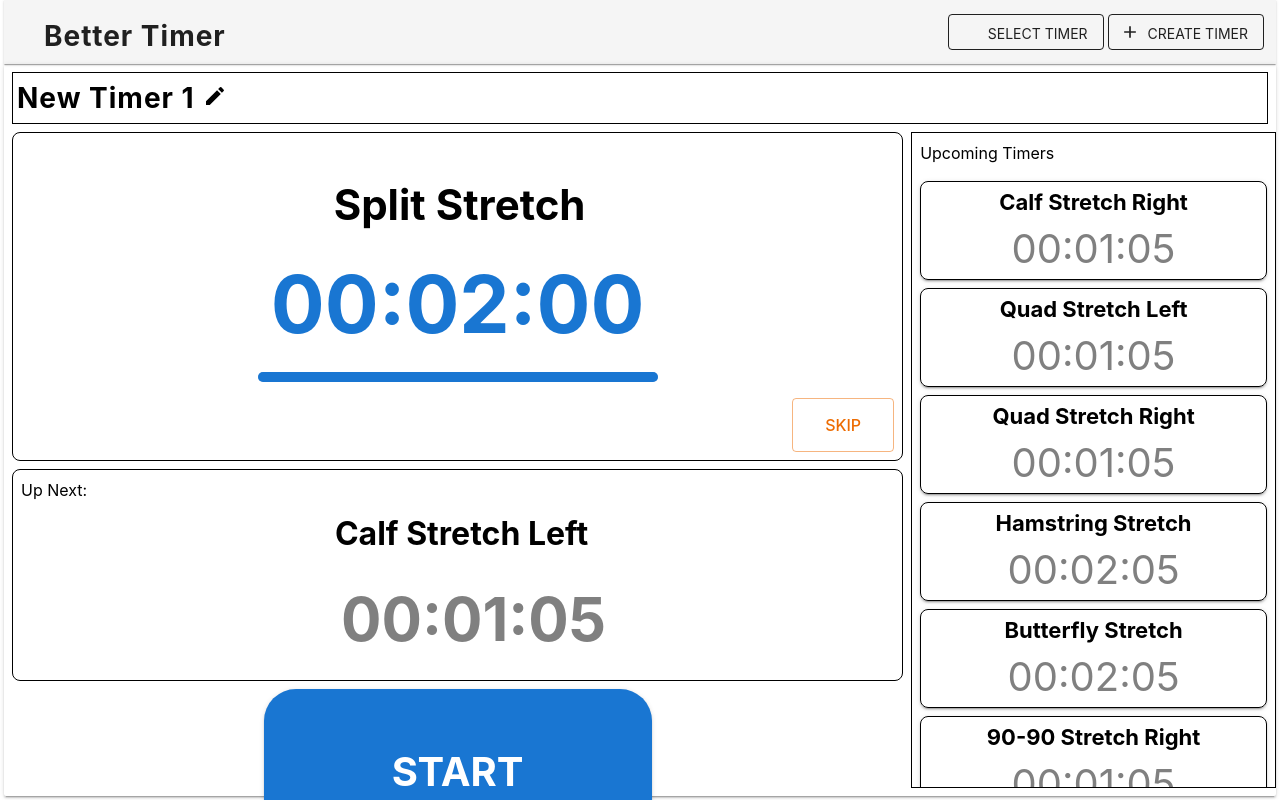
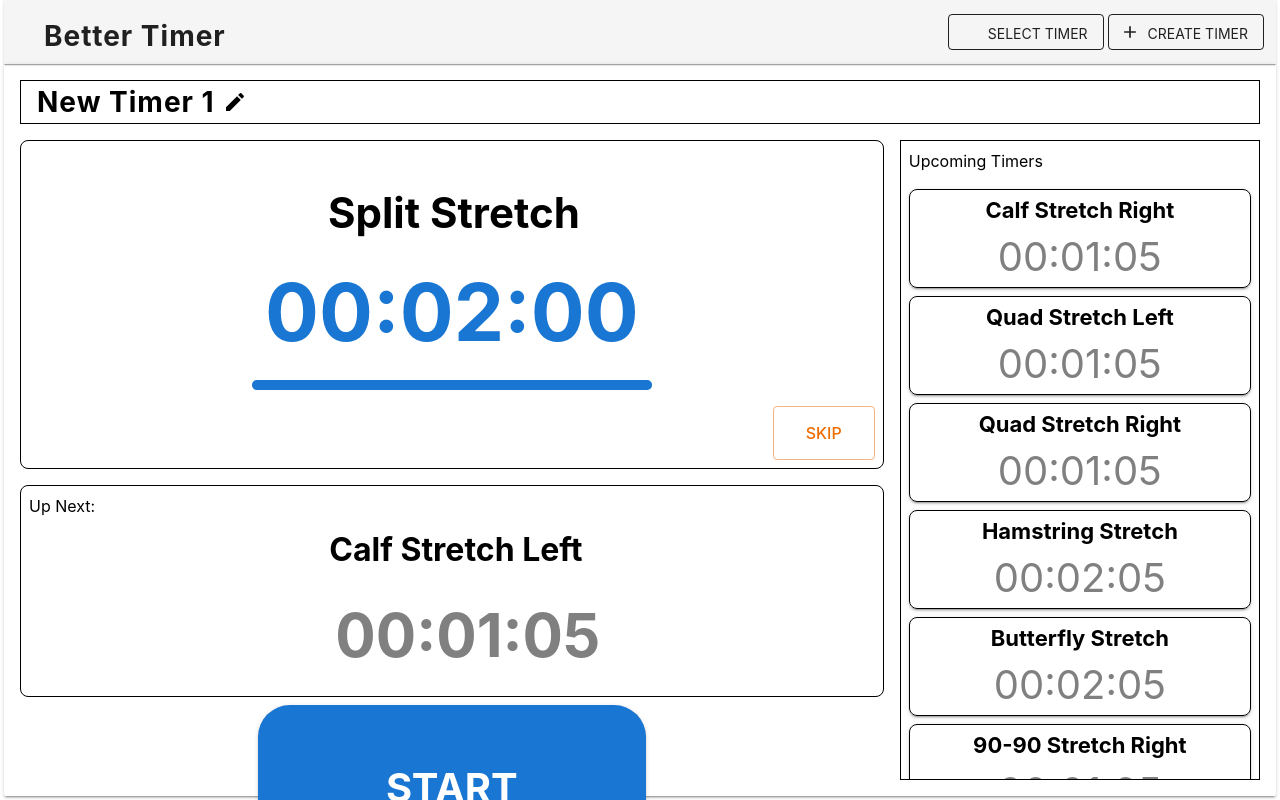
Before and after one commit to dustintktran/BetterTimer, a React app in the folder frontend/: page / in a window 1280 px wide. Built offline with nearby package versions, Linux system fonts and the light colour scheme; no server answers; some icons are missing; the HTML template or start-up script is replaced by a standard one.

Commit message:
slight touch ups

```diff
--- a/frontend/src/components/active/ActiveTimerBody.tsx
+++ b/frontend/src/components/active/ActiveTimerBody.tsx
@@ -69,11 +69,6 @@ const ActiveTimerBody = ({ initialTimers }: ActiveTimerBodyProps) => {
 export default ActiveTimerBody;
 
 const styles = {
-  container: (theme: Theme) => ({
-    border: '1px solid black',
-    marginTop: theme.spacing(2),
-    marginX: theme.spacing(2),
-  }),
   actionsContainer: (theme: Theme) => ({
     marginTop: theme.spacing(2),
     marginX: theme.spacing(2),
--- a/frontend/src/components/active/ActiveTimerHeader.tsx
+++ b/frontend/src/components/active/ActiveTimerHeader.tsx
@@ -10,7 +10,7 @@ const ActiveTimerHeader = ({ headerText }: ActiveTimerHeaderProps) => {
   return (
     <Stack direction='row' spacing={2} sx={styles.header}>
       <TitleHeader>{headerText}</TitleHeader>
-      <Edit sx={{ paddingBottom: '4px' }} />
+      <Edit sx={styles.editIcon} />
     </Stack>
   );
 };
@@ -19,13 +19,13 @@ export default ActiveTimerHeader;
 
 const styles = {
   header: (theme: Theme) => ({
-    marginTop: theme.spacing(2),
-    marginX: theme.spacing(2),
+    marginTop: theme.spacing(4),
+    marginX: theme.spacing(4),
     border: '1px solid black',
-    padding: theme.spacing(1),
+    paddingX: theme.spacing(4),
     alignItems: 'center',
   }),
   editIcon: (theme: Theme) => ({
-    paddingBottom: theme.spacing(1),
+    paddingBottom: theme.spacing(0),
   }),
 };
--- a/frontend/src/components/active/CurrentTimerBlock.tsx
+++ b/frontend/src/components/active/CurrentTimerBlock.tsx
@@ -49,8 +49,8 @@ export default CurrentTimerBlock;
 
 const styles = {
   container: (theme: Theme) => ({
-    marginTop: theme.spacing(2),
-    marginX: theme.spacing(2),
+    marginTop: theme.spacing(4),
+    marginX: theme.spacing(4),
     border: '1px solid black',
     borderRadius: theme.spacing(2),
   }),
--- a/frontend/src/components/active/NextTimerBlock.tsx
+++ b/frontend/src/components/active/NextTimerBlock.tsx
@@ -21,8 +21,8 @@ export default NextTimerBlock;
 
 const styles = {
   container: (theme: Theme) => ({
-    marginTop: theme.spacing(2),
-    marginX: theme.spacing(2),
+    marginTop: theme.spacing(4),
+    marginX: theme.spacing(4),
     border: '1px solid black',
     borderRadius: theme.spacing(2),
   }),
--- a/frontend/src/components/active/UpcomingTimersBlock.tsx
+++ b/frontend/src/components/active/UpcomingTimersBlock.tsx
@@ -24,7 +24,7 @@ const styles = {
     minHeight: 0,
     overflow: 'auto',
     border: '1px solid black',
-    marginY: theme.spacing(2),
-    marginRight: theme.spacing,
+    marginY: theme.spacing(4),
+    marginRight: theme.spacing(4),
   }),
 };
```
